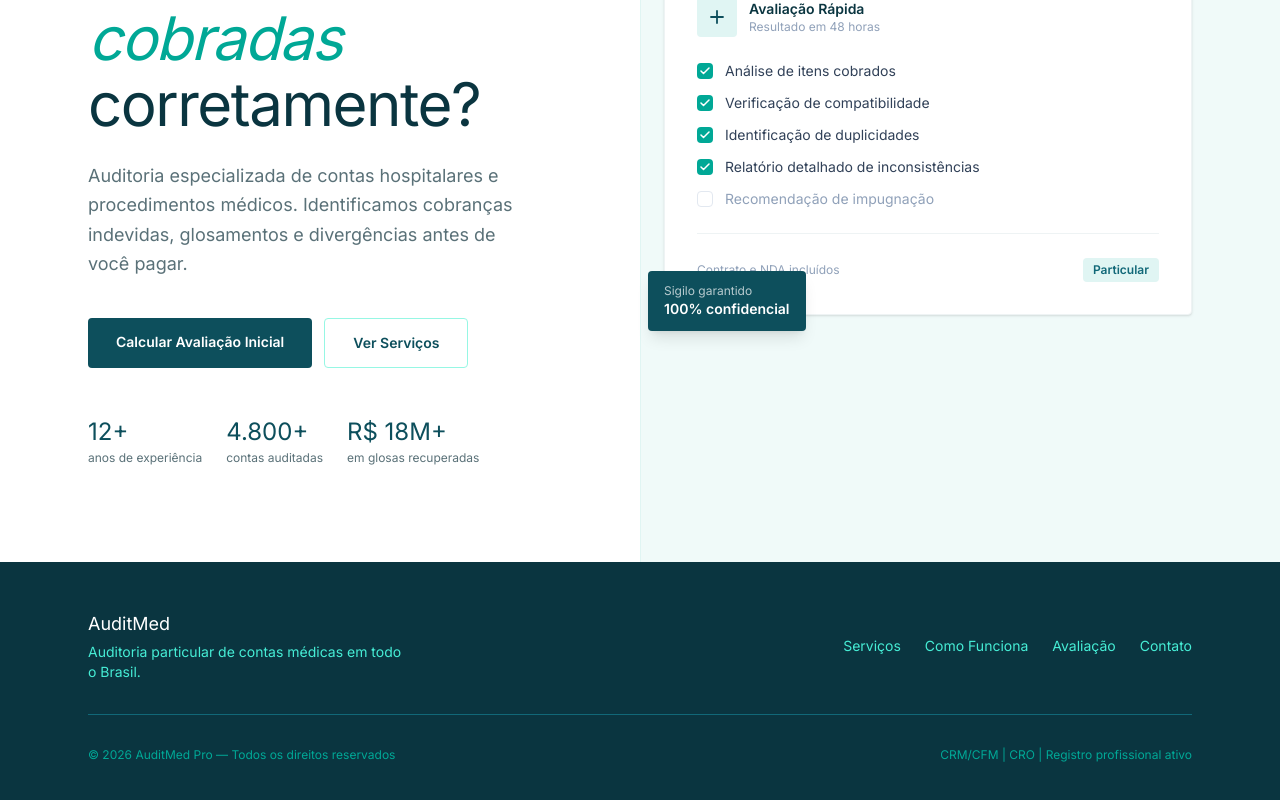
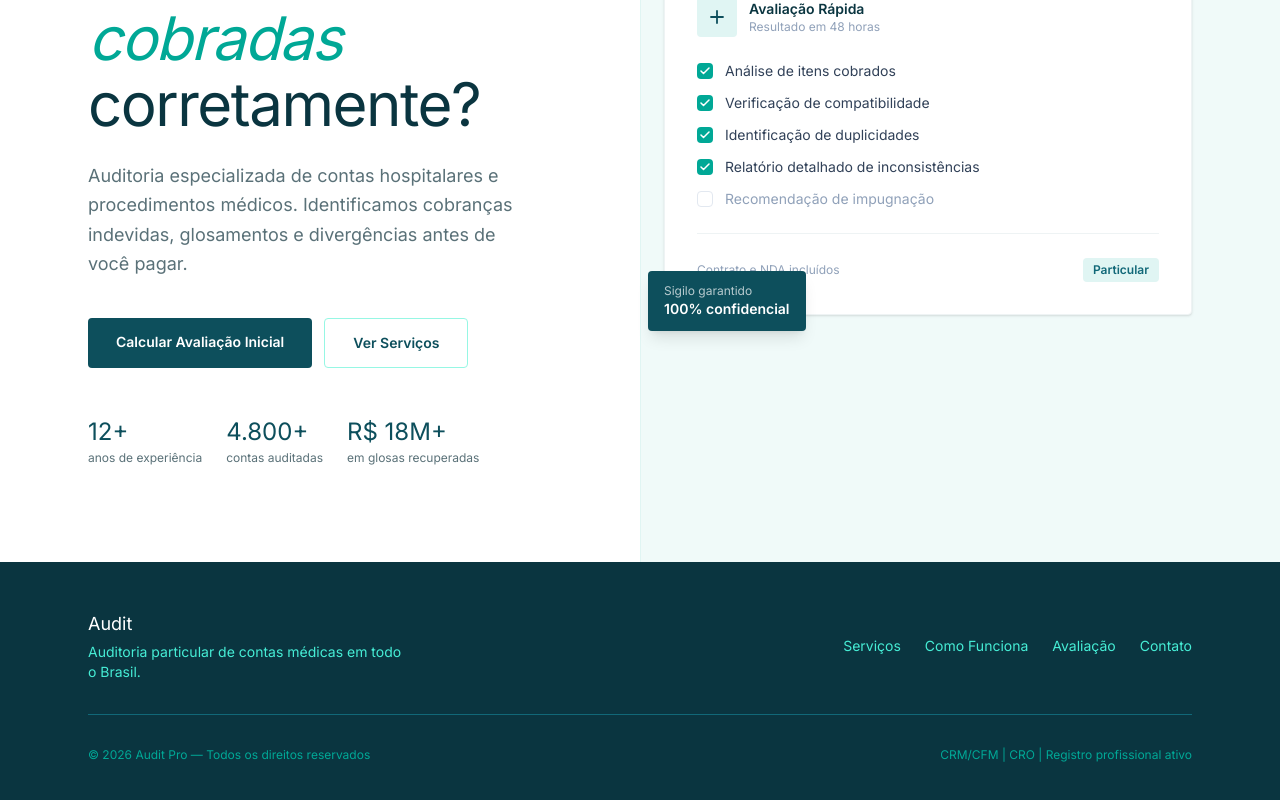
Before and after one commit to Lascoski/auditoria, a React (Vite) app: page / in a window 1280 px wide. Shown: the part 348-1148 px from the top of the page. Built offline with nearby package versions, Linux system fonts and the light colour scheme; the HTML template or start-up script is replaced by a standard one.

Commit message:
atualiza projeto

```diff
--- a/src/components/Footer.tsx
+++ b/src/components/Footer.tsx
@@ -14,7 +14,7 @@ export default function Footer() {
         <div className="flex flex-col md:flex-row items-start md:items-center justify-between gap-6 mb-8 pb-8 border-b border-teal-800">
           <div>
             <div style={{ fontFamily: 'var(--font-display)' }} className="text-white text-lg mb-1">
-              AuditMed<span className="italic text-teal-400"> </span>
+              Audit<span className="italic text-teal-400"> </span>
             </div>
             <p className="text-sm max-w-xs">
               Auditoria particular de contas médicas em todo o Brasil.
@@ -29,7 +29,7 @@ export default function Footer() {
           </div>
         </div>
         <div className="flex flex-col md:flex-row items-start md:items-center justify-between gap-3 text-xs text-teal-500">
-          <p>© {new Date().getFullYear()} AuditMed Pro — Todos os direitos reservados</p>
+          <p>© {new Date().getFullYear()} Audit Pro — Todos os direitos reservados</p>
           <p>CRM/CFM | CRO | Registro profissional ativo</p>
         </div>
       </div>
```
